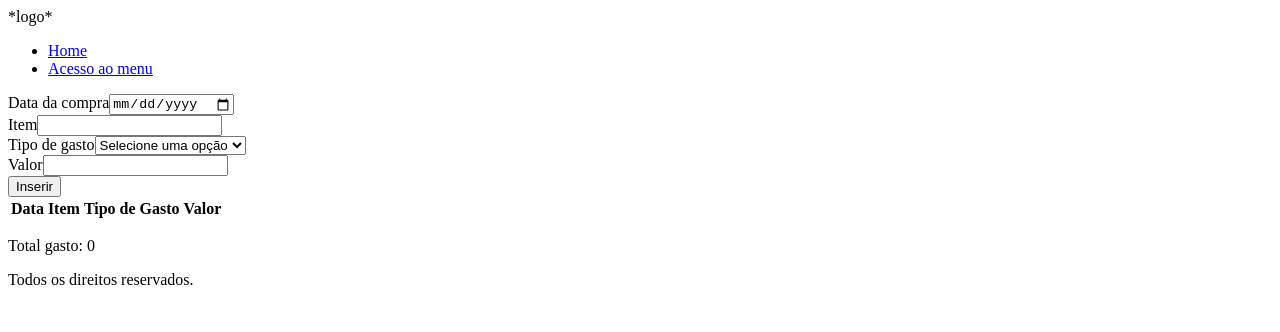
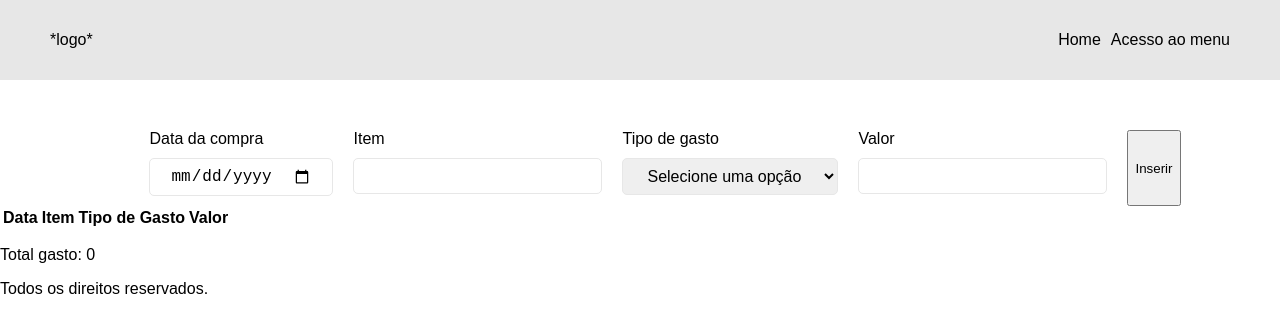
Before and after one commit to gabriella222/project-react-financial, a React (Vite) app in the folder project-react/: page / in a window 1280 px wide. Shown: the top 332 px of the page. Built offline with nearby package versions, Linux system fonts and the light colour scheme.

Commit message:
Inicio CSS

```diff
--- a/project-react/index.html
+++ b/project-react/index.html
@@ -3,6 +3,7 @@
   <head>
     <meta charset="UTF-8" />
     <meta name="viewport" content="width=device-width, initial-scale=1.0" />
+    <link rel="stylesheet" href="./src/Style.css">
     <title>Controle Financeiro</title>
   </head>
   <body>
--- a/project-react/src/App.jsx
+++ b/project-react/src/App.jsx
@@ -46,9 +46,6 @@ function App() {
       "valor": valor
     }
 
-
-
-
     setMsgE("")
 
     const arrayObj = [...objetoInfo, newObjInfo]
--- /dev/null
+++ b/project-react/src/Style.css
@@ -0,0 +1,7 @@
+body{
+    font-family: "Arial";
+    max-height: 800px;
+    margin: 0 auto;
+
+
+}
--- /dev/null
+++ b/project-react/src/components/FormAdicao/FormAdd.css
@@ -0,0 +1,23 @@
+input, select{
+
+    border-radius: 5px;
+    border: 1px solid #e7e7e7;
+    padding: 8px 20px;
+    font-size: 16px
+
+}
+
+.formulario{
+    margin-left: 50px;
+    margin-top: 50px;
+    display: flex;
+    gap:20px;
+    justify-content:center;
+}
+
+.formulario > div{
+    margin-bottom: 10px;
+    display: flex;
+    flex-direction: column;
+    gap: 10px;
+}
--- a/project-react/src/components/FormAdicao/FormAdicao.jsx
+++ b/project-react/src/components/FormAdicao/FormAdicao.jsx
@@ -1,39 +1,41 @@
 import React from 'react'
+import './FormAdd.css'
 
 export  default function FormAdicao({handleSubmit, setDataC, setItem, setTipoGasto, setValor, dataC, item, tipoGasto, valor,setMsgE,msgE}) {
   return (
    <>
-    <form action="submit">
+    <form action="submit" className='formulario'>
 
     <div>
       <label htmlFor="">
         Data da compra
-        <input
+      </label>
+      <input
          type="date"
          value={dataC}
          onChange={(event)=>{setDataC(event.target.value)}}
          required
          />
-      </label>
     </div>
 
       <div>
           <label htmlFor="">
             Item
-            <input
+          </label>
+          <input
              type="text"
              value={item}
              onChange={
               (event)=>{setItem(event.target.value)}}
              required
             />
-          </label>
 
       </div>
       <div>
           <label htmlFor="">
             Tipo de gasto
-            <select
+          </label>
+          <select
               name="Selecione uma opção"
               value={tipoGasto}
               // defaultValue="op1"
@@ -45,13 +47,13 @@ export  default function FormAdicao({handleSubmit, setDataC, setItem, setTipoGas
               <option value="op2">op2</option>
               <option value="op3">op3</option>
             </select>
-          </label>
       </div>
 
      <div>
           <label htmlFor="">
             Valor
-            <input
+          </label>
+          <input
              required
              type="number"
              step='any'
@@ -63,7 +65,6 @@ export  default function FormAdicao({handleSubmit, setDataC, setItem, setTipoGas
             }
 
              />
-          </label>
           { msgE != '' &&  <p>{msgE}</p> }
       </div>
 
--- /dev/null
+++ b/project-react/src/components/Header/Header.css
@@ -0,0 +1,29 @@
+
+.background-header{
+    background: #e7e7e7;
+
+}
+
+.navH{
+    display: flex;
+    height: 80px;
+    align-items: center;
+    margin-left: 50px;
+    margin-right: 50px;
+    justify-content: space-between;
+
+}
+
+.list-menu {
+    display: flex;
+    gap: 10px;
+    list-style: none;
+
+}
+
+.list-menu a{
+
+    text-decoration:none;
+    color: black;
+
+}
--- a/project-react/src/components/Header/Header.jsx
+++ b/project-react/src/components/Header/Header.jsx
@@ -1,12 +1,13 @@
 import React from 'react'
+import  './Header.css'
 
 function Header() {
   return (
     <>
       <div className='background-header'>
-        <nav>
+        <nav className='navH'>
             <div className='logo-header'>*logo*</div>
-            <ul>
+            <ul className='list-menu'>
                 <li><a href='#'>Home</a></li>
                 <li><a href='#'>Acesso ao menu</a></li>
             </ul>
```
